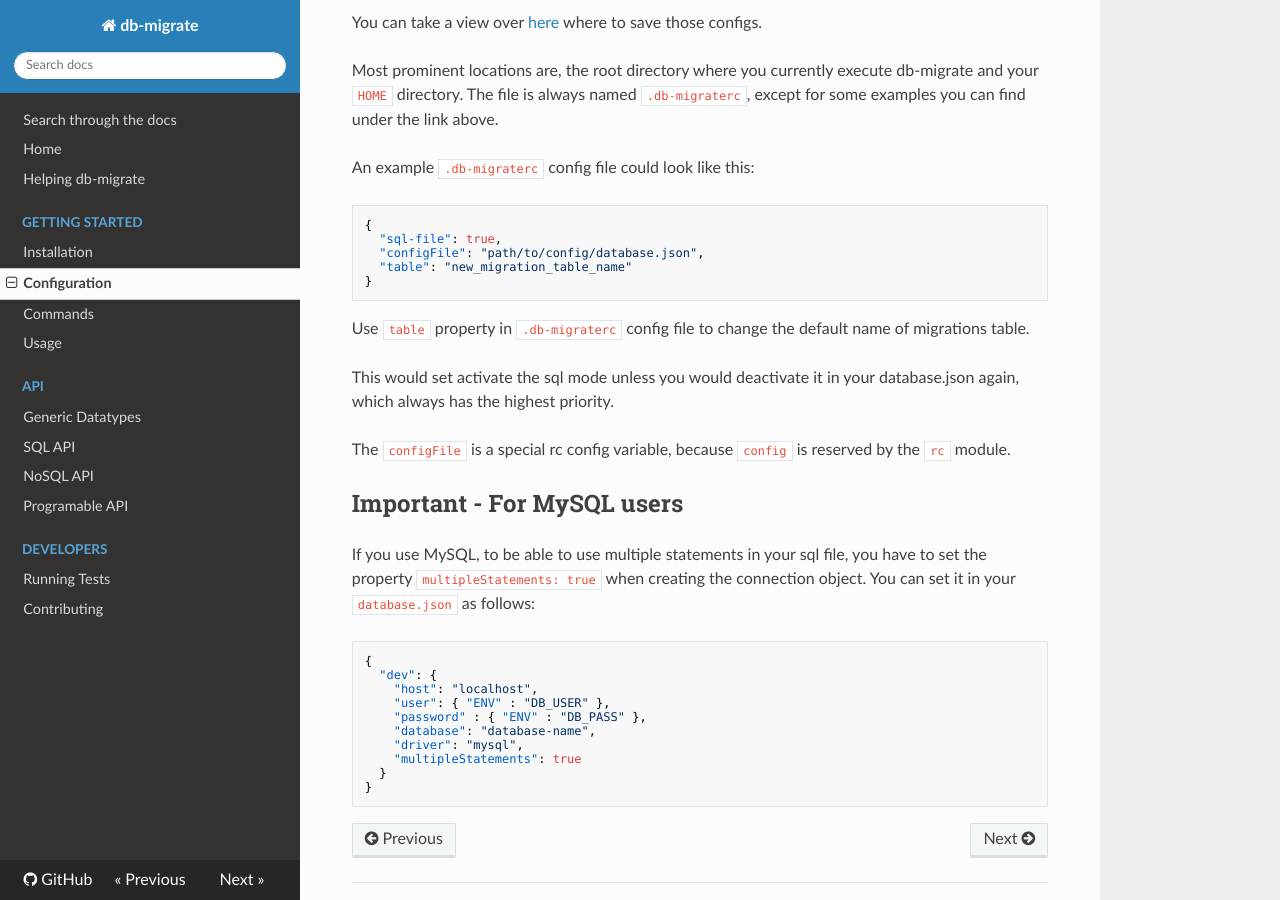
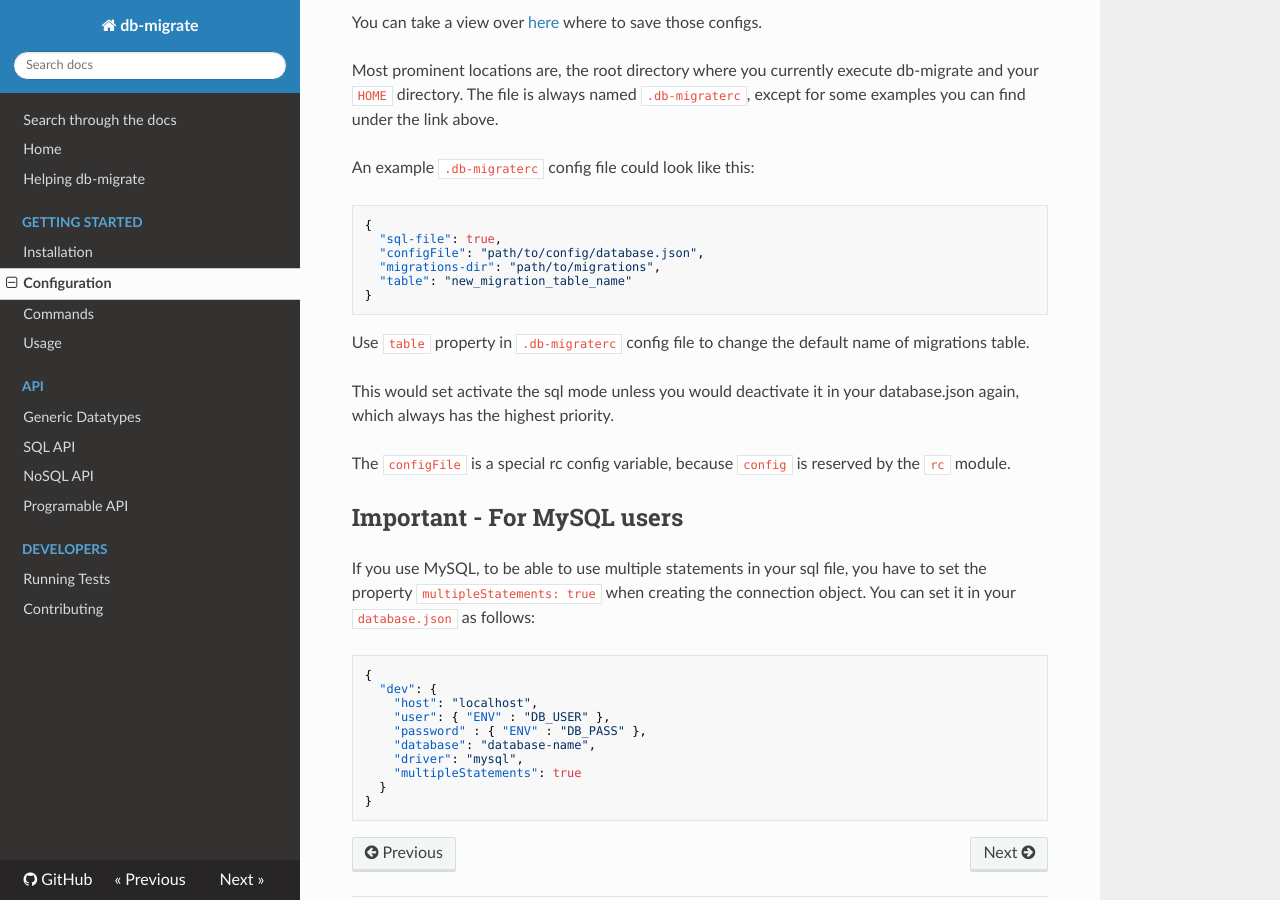
Before and after one commit to db-migrate/english-docs, an MkDocs documentation site: the page built from docs/Getting Started/configuration.md, in a window 1280 px wide and 900 px high, scrolled down 2234 px. Built offline with MkDocs 1.6.1, drawn with Linux system fonts in a browser that asks for light colours; nearby versions of some CDN libraries.

Commit message:
Added "migrations-dir" to example .db-migraterc file

````diff
--- a/docs/Getting Started/configuration.md
+++ b/docs/Getting Started/configuration.md
@@ -117,6 +117,7 @@ An example `.db-migraterc` config file could look like this:
 {
   "sql-file": true,
   "configFile": "path/to/config/database.json",
+  "migrations-dir": "path/to/migrations",
   "table": "new_migration_table_name"
 }
 ```
````
